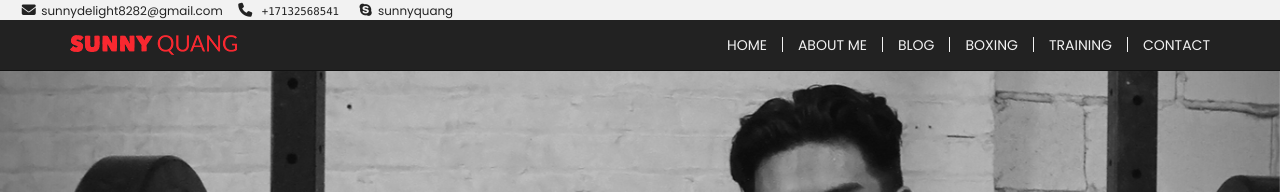
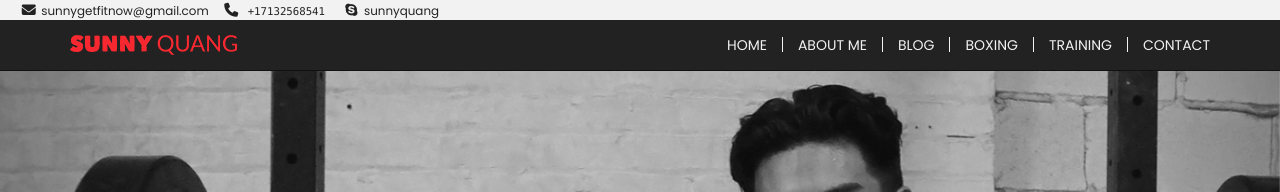
Before and after one commit to sunnyquang/sunnyquang.github.io, a Jekyll site: the page built from index.html, in a window 1280 px wide. Shown: the top 192 px of the page. Built offline with Jekyll 4.4.1, drawn with Linux system fonts in a browser that asks for light colours; nearby versions of some CDN libraries; comment, search, counter and statistics services are not loaded.

Commit message:
updated email ID

```diff
--- a/_config.yml
+++ b/_config.yml
@@ -2,7 +2,7 @@ author: {email: syiree.official@gmail.com}
 baseurl: /
 brand:
   description: ''
-  email: sunnydelight8282@gmail.com
+  email: sunnygetfitnow@gmail.com
   mailchimp: {APIKey: 4ef6b1c6f1b1115a59cb247029d9e574-us16, APIVersion: '3.0', dc: us16,
     listID: '2685434741'}
   name: Sunny Quang
```
Also changed, not shown: build/config.py.
